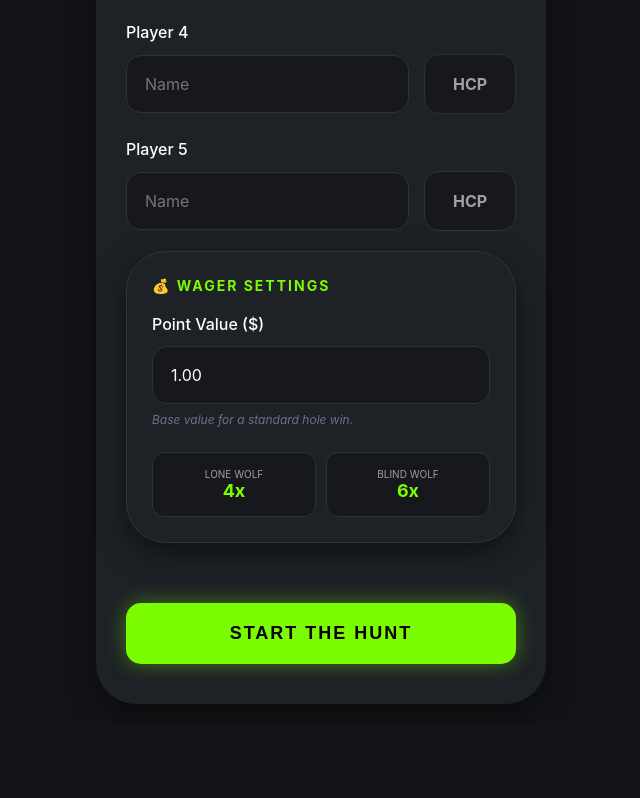
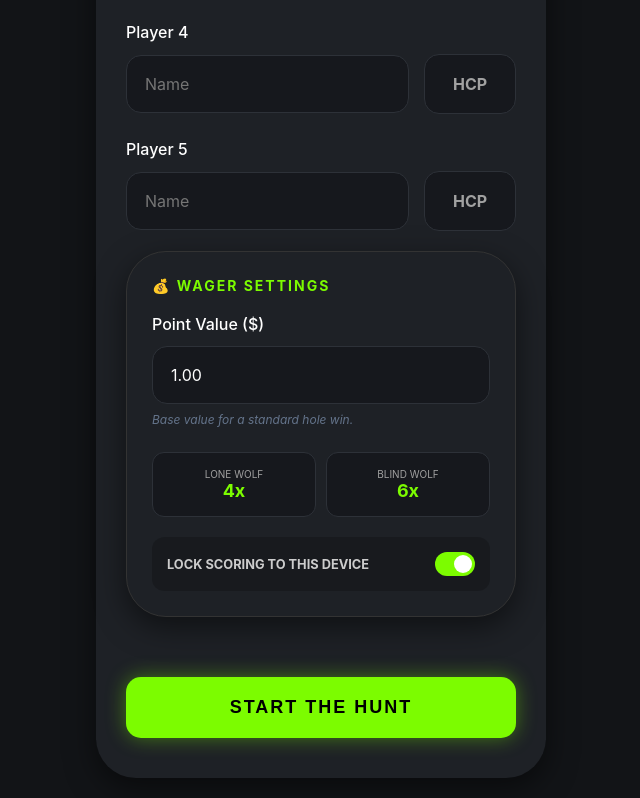
Before and after one commit to samt51577-boop/Wolf-Golf-Game, a plain HTML site: page index.html in a window 1280 px wide. Shown: the part 785-1583 px from the top of the page, without its empty margins (94-734 px from the left). Before the commit the page ends 1509 px from the top, so only its background shows below. Drawn offline with Linux system fonts and the light colour scheme.

Commit message:
Add scoring privacy lock and live sharing QR

```diff
--- a/index.html
+++ b/index.html
@@ -486,6 +486,59 @@
             font-weight: bold;
             color: var(--neon-green);
         }
+
+        /* Toggle Switch */
+        .switch {
+            position: relative;
+            display: inline-block;
+            width: 40px;
+            height: 24px;
+        }
+
+        .switch input {
+            opacity: 0;
+            width: 0;
+            height: 0;
+        }
+
+        .slider {
+            position: absolute;
+            cursor: pointer;
+            top: 0;
+            ;
+            left: 0;
+            right: 0;
+            bottom: 0;
+            background-color: #ccc;
+            transition: .4s;
+        }
+
+        .slider:before {
+            position: absolute;
+            content: "";
+            height: 18px;
+            width: 18px;
+            left: 3px;
+            bottom: 3px;
+            background-color: white;
+            transition: .4s;
+        }
+
+        input:checked+.slider {
+            background-color: var(--neon-green);
+        }
+
+        input:checked+.slider:before {
+            transform: translateX(16px);
+        }
+
+        .slider.round {
+            border-radius: 24px;
+        }
+
+        .slider.round:before {
+            border-radius: 50%;
+        }
     </style>
 </head>
 
@@ -560,6 +613,15 @@
                         <span class="label">Blind Wolf</span>
                         <span class="val">6x</span>
                     </div>
+                </div>
+
+                <div class="menu-option"
+                    style="display: flex; justify-content: space-between; padding: 15px; background: rgba(0,0,0,0.2); border-radius: 12px; margin-top: 20px; align-items:center;">
+                    <span style="font-size: 0.8rem; color: #ccc; font-weight:bold;">LOCK SCORING TO THIS DEVICE</span>
+                    <label class="switch">
+                        <input type="checkbox" id="privacy-toggle" checked onclick="togglePrivacy()">
+                        <span class="slider round"></span>
+                    </label>
                 </div>
             </div>
 
--- a/script.js
+++ b/script.js
@@ -938,3 +938,8 @@ function generateShareQR() {
         qrContainer.src = `https://api.qrserver.com/v1/create-qr-code/?size=150x150&data=${encodeURIComponent(currentUrl)}`;
     }
 }
+
+function togglePrivacy() {
+    const isLocked = document.getElementById('privacy-toggle').checked;
+    console.log("Scoring Locked:", isLocked);
+}
```
